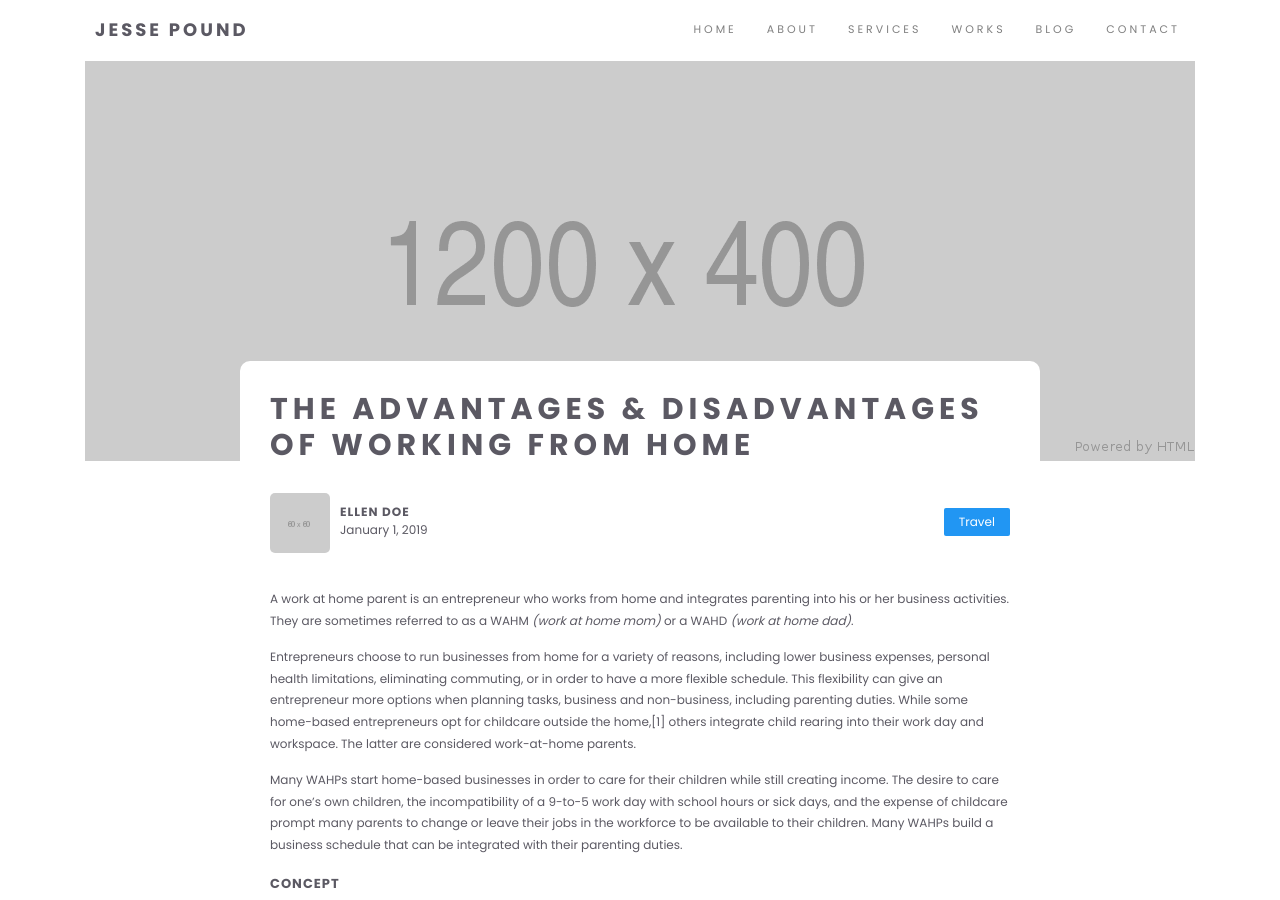
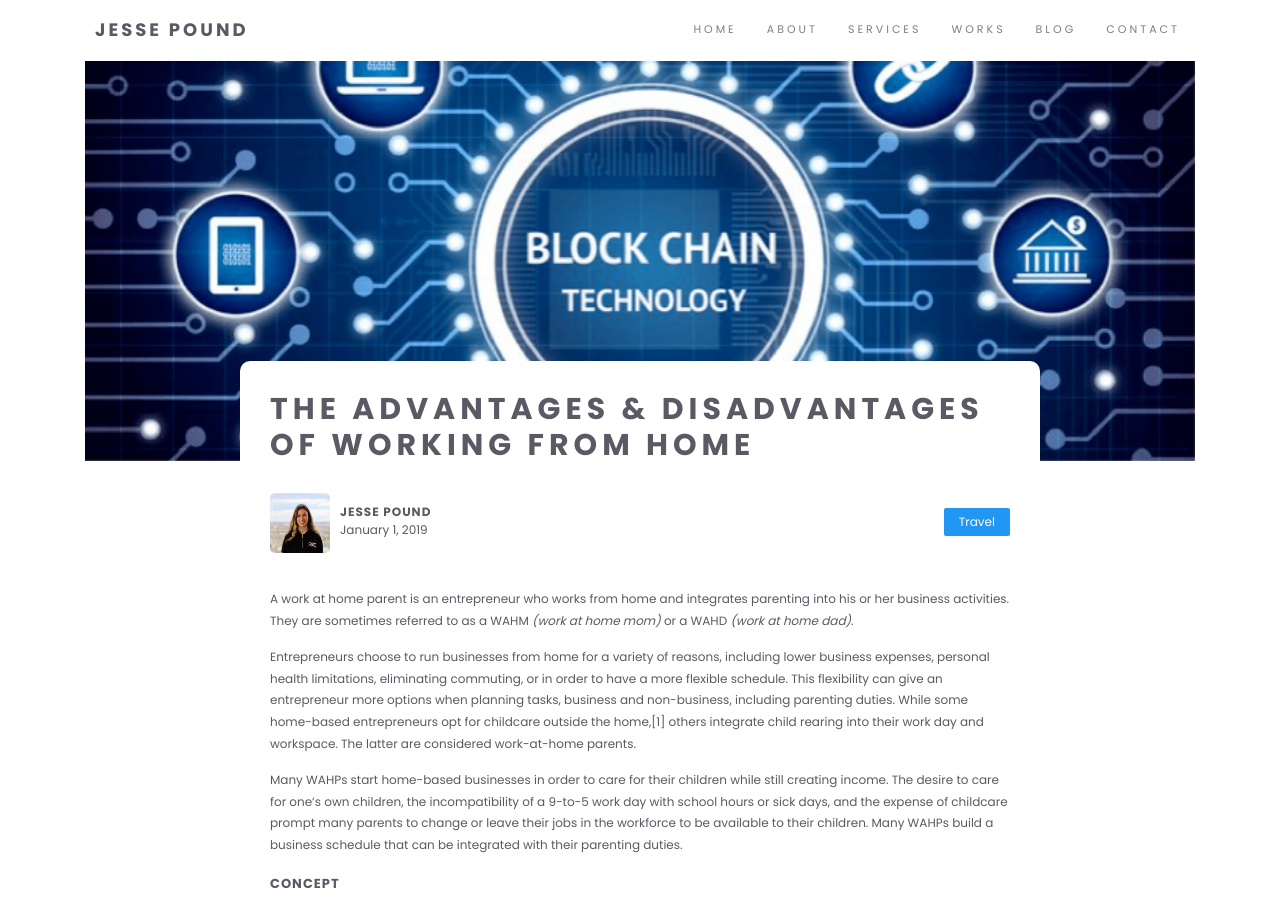
Before and after one commit to jlo13034/Jesse-Pound, a Jekyll site: the page built from _posts/2019-02-01-the-advantages-and-disadvantages-of-working-from-home.md, in a window 1280 px wide and 900 px high. Built offline with Jekyll 4.4.1, drawn with Linux system fonts in a browser that asks for light colours.

Commit message:
Blog formatting fixing

```diff
--- a/_layouts/post.html
+++ b/_layouts/post.html
@@ -10,7 +10,7 @@ layout: default
 	<div class="container">
 		<div class="blog-detail-banner wow fadeIn">
 			{% if page.banner_image %}
-				<img src="{{site.baseurl}}/assets/images/blog-banner.jpg" alt="{% if page.banner_image_alt %}{{ page.banner_image_alt }}{% else %}{{ page.title }}{% endif %}">
+				<img src="{{site.baseurl}}/assets/images/blockchain.webp" alt="{% if page.banner_image_alt %}{{ page.banner_image_alt }}{% else %}{{ page.title }}{% endif %}">
 			{% endif %}
 		</div>
 		<div class="blog-detail-contents wow fadeInUp">
@@ -18,10 +18,10 @@ layout: default
 			<div class="blog-detail-about clearfix">
 				<div class="media float-left align-items-center">
 					<div class="media-left">
-						<img src="{{site.baseurl}}/assets/images/avatar.jpg" class="media-object" alt="avatar">
+						<img src="{{site.baseurl}}/assets/images/avatar jesse.png" class="media-object" alt="avatar">
 					</div>
 					<div class="media-body">
-						<h4 class="media-heading">{{site.author_name}}</h4>
+						<h4 class="media-heading">JESSE POUND</h4>
 						<p>{{ page.date | date: "%B %-d, %Y" }}</p>
 					</div>
 				</div>
```
Also changed, not shown: assets/images/avatar jesse.png (added).
